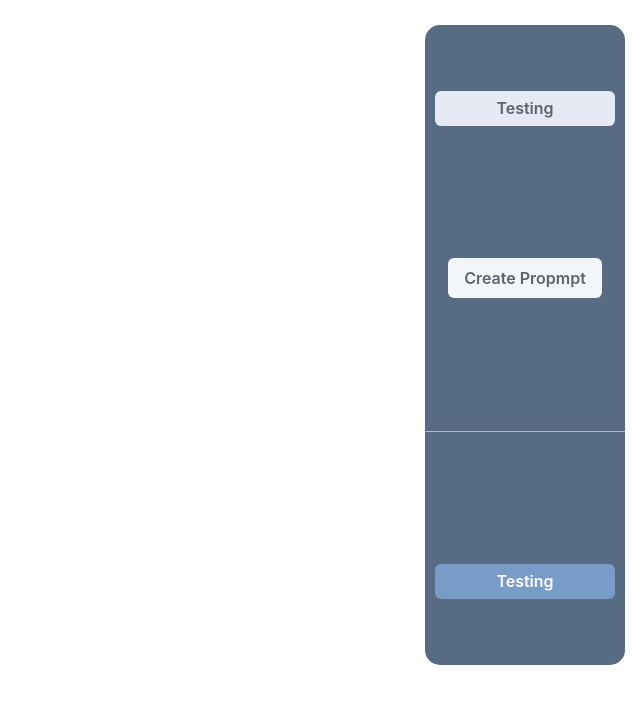
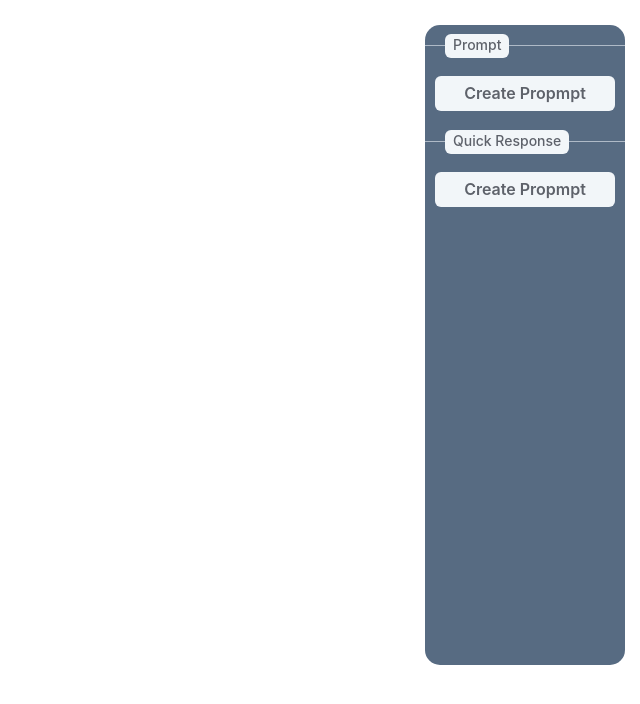
Before and after one commit to pakerchang/gpt-assistant, a React (Vite) app: page / in a window 1280 px wide. Shown: the top 704 px of the page, without its empty margins (640-1280 px from the left). Built offline with nearby package versions, Linux system fonts and the light colour scheme.

Commit message:
refactor(custom): #3 #5 Combine to one modal, adjust sidebar content.

```diff
--- a/src/App.tsx
+++ b/src/App.tsx
@@ -1,24 +1,32 @@
-import { Box, Flex, Button, Divider, Center } from "@chakra-ui/react";
-import CreateModal from "./components/create-modal";
+import { Box, AbsoluteCenter, VStack, Tag, Divider } from "@chakra-ui/react";
+import Modal from "./components/modal";
 
 function App() {
   return (
-    <Box pos="fixed" zIndex={100} top={0} right={0} w="200px" h="80%" mt="25px" mr="15px" opacity={0.7}>
-      {/* <PromptForm /> */}
-      <Flex h="100%" flexDirection="column" alignItems="center" justifyContent="space-around" borderRadius="15px" bgColor="primaryBg">
-        <Box>
-          <Button size="customBtn" variant="quickRespButton">
-            Testing
-          </Button>
+    <Box position="fixed" zIndex={100} top={0} right={0} w="200px" h="80%" mt="25px" mr="15px" opacity={0.7}>
+      <Box display="flex" flexDirection="column" h="100%" borderRadius="15px" bgColor="primaryBg">
+        <Box position="relative" mt="20px">
+          <Divider orientation="horizontal" />
+          <AbsoluteCenter w="100%">
+            <Tag ml="20px">Prompt</Tag>
+          </AbsoluteCenter>
         </Box>
-        <CreateModal />
-        <Divider orientation="horizontal" />
-        <Box>
-          <Button size="customBtn" variant="promptButton">
-            Testing
-          </Button>
+
+        <VStack spacing="12px" my="30px">
+          <Modal isPrompt createMode />
+        </VStack>
+
+        <Box position="relative">
+          <Divider orientation="horizontal" />
+          <AbsoluteCenter w="100%">
+            <Tag ml="20px">Quick Response</Tag>
+          </AbsoluteCenter>
         </Box>
-      </Flex>
+
+        <VStack spacing="12px" my="30px">
+          <Modal isPrompt={false} />
+        </VStack>
+      </Box>
     </Box>
   );
 }
--- a/src/components/create-modal/index.tsx
+++ b/src/components/Modal/index.tsx
@@ -1,10 +1,12 @@
 import { Modal, ModalContent, ModalOverlay, ModalHeader, ModalBody, ModalFooter, Button, useDisclosure } from "@chakra-ui/react";
 import PromptForm from "../prompt-Form";
+import QuickRepForm from "../quickResp-Form";
 
 interface CreateModalProps {
   isPrompt: boolean;
+  createMode?: boolean;
 }
-function CreateModal({ isPrompt = true }: CreateModalProps) {
+function CreateModal({ isPrompt, createMode = false }: CreateModalProps) {
   const { isOpen, onOpen, onClose } = useDisclosure();
 
   const onSave = (): void => {
@@ -13,12 +15,14 @@ function CreateModal({ isPrompt = true }: CreateModalProps) {
 
   return (
     <>
-      <Button onClick={onOpen}>Create Propmpt</Button>
+      <Button size="customBtn" onClick={onOpen}>
+        Create Propmpt
+      </Button>
       <Modal size="xl" isOpen={isOpen} onClose={onClose}>
         <ModalOverlay />
         <ModalContent>
-          <ModalHeader>Create Prompt</ModalHeader>
-          <ModalBody>{isPrompt ? <PromptForm isCreate /> : <div>Quick Response</div>}</ModalBody>
+          <ModalHeader>{isPrompt ? "Prompt" : "Quick Response"}</ModalHeader>
+          <ModalBody>{isPrompt ? <PromptForm isCreate={createMode} /> : <QuickRepForm />}</ModalBody>
           <ModalFooter>
             <Button onClick={onSave}>Save</Button>
             <Button ml="15px" onClick={onClose}>
--- a/src/components/prompt-Form/index.tsx
+++ b/src/components/prompt-Form/index.tsx
@@ -9,14 +9,14 @@ function PromptForm({ isCreate }: PropmptFormProps) {
     <Box display="flex" flexDirection="column" justifyContent="space-around">
       <FormControl mb="40px">
         <FormLabel>Prefix Name: </FormLabel>
-        <Input placeholder="Prefix Name" />
+        <Input placeholder="Prefix Name" disabled={!isCreate} />
       </FormControl>
       <FormControl h="150px">
-        <Textarea h="100%" placeholder="Prompt Content" disabled={isCreate} />
+        <Textarea h="100%" placeholder="Description..." disabled={isCreate} />
       </FormControl>
       <FormControl mt="40px">
         <FormLabel>Suffix Name: </FormLabel>
-        <Input placeholder="Suffix Name" />
+        <Input placeholder="Suffix Name" disabled={!isCreate} />
       </FormControl>
     </Box>
   );
--- a/src/components/quickResp-Form/index.tsx
+++ b/src/components/quickResp-Form/index.tsx
@@ -1,10 +1,9 @@
-import { Box, FormControl, FormLabel, Input } from "@chakra-ui/react";
+import { Box, FormControl, Input } from "@chakra-ui/react";
 
 function QuickRepForm() {
   return (
     <Box>
       <FormControl>
-        <FormLabel>Quick Response</FormLabel>
         <Input placeholder="Ex: Continue, Provide Code" />
       </FormControl>
     </Box>
```
